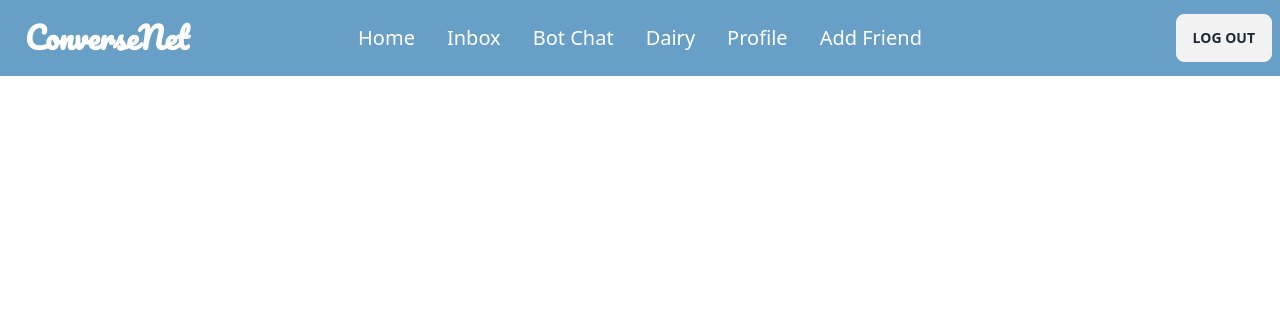
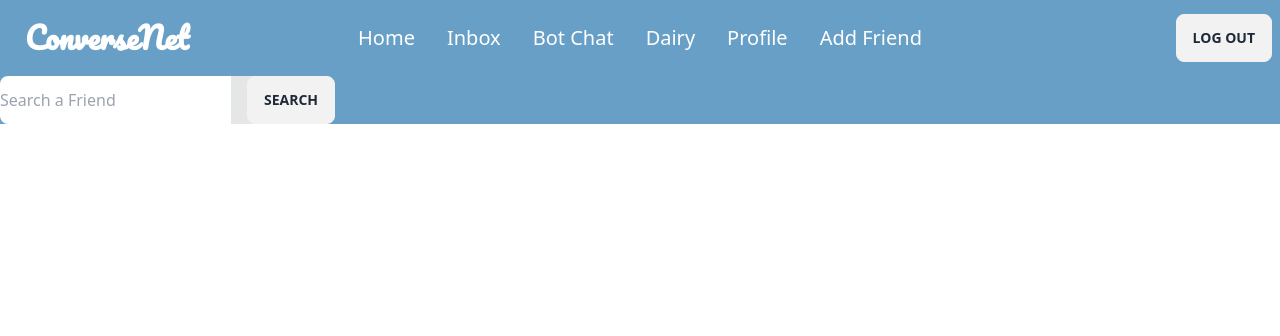
Before and after one commit to Nuzhatzeba/ConverseNet, a Django app: a page that uses ConverseNet/Home/templates/Home/homepage.html in a window 1280 px wide. Shown: the top 336 px of the page. Run offline with Django 4.2, Linux system fonts and the light colour scheme; some libraries are stand-ins or nearby versions.

Commit message:
chatbot backend done and inbox updated

```diff
--- a/ConverseNet/Home/templates/Home/botchat.html
+++ b/ConverseNet/Home/templates/Home/botchat.html
@@ -2,7 +2,7 @@
 <html lang="en" data-theme="light">
 <head>
     <meta charset="UTF-8">
-    <title>Title</title>
+    <title>BOT Chat</title>
     <link href="https://cdn.jsdelivr.net/npm/daisyui@3.6.2/dist/full.css" rel="stylesheet" type="text/css" />
     <script src="https://cdn.tailwindcss.com"></script><!--    daisyUI links-->
     <script src="https://cdn.tailwindcss.com"></script><!--    tailwindcss link-->
@@ -68,7 +68,7 @@
           <div class="relative mt-[250px]">
             <form method="POST">
                 {% csrf_token %}
-                <input type="text" placeholder="Type here" class="input input-bordered input-info h-[60px] w-full mt-[100px]"/>
+                <input name="message"type="text" placeholder="Type here" class="input input-bordered input-info h-[60px] w-full mt-[100px]"/>
                 <input class="btn bg-[#032A47] absolute inset-y-0 right-0 h-[60px] px-4 text-white mt-[100px]" type="submit" value="SEND">
             </form>
           </div>
--- a/ConverseNet/Home/templates/Home/homepage.html
+++ b/ConverseNet/Home/templates/Home/homepage.html
@@ -116,18 +116,25 @@
     <li class="btn"><a href="/loadout/">Log Out</a></li>
   </div>
 </div>
-<div class="content">
-<form class='form-inline' method="POST">
-          {% csrf_token%}
-      </form>
-<div class="left-col">
-       <h1>{% include 'Home/flash-msg.html' %}</h1>
 </div>
 
+<div class="container">
+    <div id="content">
+      <form class='form-inline' method="POST">
+          {% csrf_token%}
+        <div class="input-group">
+          <input type='text' name='email' id='search' class="form-control search-form" placeholder="Search a Friend">
+          <span class="input-group-btn" style="width:20px">
+            <div class="input-group-btn" style="width:20px"class="d-flex justify-content-center mt-3 login_container" >
+                <input class="btn login_btn" type="submit" value="SEARCH">
+            </div>
+          </span>
+        </div>
+          {% include 'Home/flash-msg.html' %}
+      </form>
+
+  </div>
 </div>
-</div>
-
-
 
 </body>
 </html>
--- a/ConverseNet/Home/urls.py
+++ b/ConverseNet/Home/urls.py
@@ -12,7 +12,7 @@ urlpatterns = [
     path('homepage/<str:user_name>/', views.homepage, name='homepage'),
     path('loadout/', views.loadpage, name='logout'),
     path('homepage/<str:user_name>/profile/', views.profile, name='profile'),
-    path('homepage/inbox/', views.chat, name='inbox'),
+    path('homepage/<str:user_name>/<str:friend_name>/<str:thread_id>/inbox/', views.inbox_page, name='inbox'),
     path('homepage/<str:user_name>/ResetPassword', views.password_reset, name='password'),
     path('homepage/<str:user_name>/addfriend/', views.addfriend_page, name='addfriend'),
 
--- a/ConverseNet/Home/views.py
+++ b/ConverseNet/Home/views.py
@@ -8,6 +8,39 @@ from django.urls import reverse
 # Create your views here.
 
 from .models import ConverseNetUser, Profile, Bot_Message, FriendsThread, Requests, FriendsThreadMessage, Diary
+
+
+def getMessages(request, thread_id):
+    friends = FriendsThread.objects.get(id=thread_id)  # thread model
+    message_collection = FriendsThreadMessage.objects.filter(thread_Id=friends.id)  # message model
+    lists_of_message = []
+    for message in message_collection:
+        chat = message.message
+        time = message.friends_Chat_Time.strftime("%m/%d/%Y, %H:%M:%S")
+        sender = ConverseNetUser.objects.get(id=message.sender_Id)
+        sender_name = sender.f_name + " " + sender.l_name
+        history = str(sender_name.upper() + ":" + chat + "       " + time)
+        lists_of_message.append(history)
+    return lists_of_message
+
+
+def inbox_page(request, friend_name, thread_id, user_name):
+    list_of_messages = getMessages(request, thread_id=thread_id)
+    user = User.objects.get(username=user_name)
+    userid = user.id
+    if request.method == 'POST':
+        message = request.POST['message']
+        if message != '':
+            fuser = ConverseNetUser.objects.get(user_ID=userid)
+            friends_thread = FriendsThread.objects.get(id=thread_id)
+            new_message = FriendsThreadMessage(message=message, sender_Id=fuser, thread_Id=friends_thread)
+            new_message.save()
+            list_of_messages = getMessages(request, thread_id=thread_id)
+    return render(request, 'Home/chat.html', {'friend_name': friend_name,
+                                              'user_name': user_name,
+                                              'friends_id': thread_id,
+                                              'messages': list_of_messages,
+                                              'userid': userid})
 
 
 # from .forms import ClientForm
@@ -92,10 +125,6 @@ def signup(request):
     return render(request, 'Home/signup.html')
 
 
-def chat(request, user_name):
-    return render(request, 'Home/chat.html', {'user_name': user_name})
-
-
 def getMessagesRobo(request, user_id):
     lists = []
     if Bot_Message.objects.filter(converseNet_user=user_id).exists():
@@ -104,16 +133,12 @@ def getMessagesRobo(request, user_id):
         for message in msgs:
             user_chat = message.converseNet_user_Message
             reply = message.reply_Message
-            time = message.Message_Time.strftime("%m/%d/%Y, %H:%M:%S")
+            time = message.message_Time.strftime("%m/%d/%Y, %H:%M:%S")
             history1 = str('YOU  :' + user_chat + ', TIME :' + time)
             lists.append(history1)
             history2 = str('BOT  :' + reply + '\n' + ', TIME :' + time)
             lists.append(history2)
     return lists
-
-
-def inbox(request, user_name):
-    pass
 
 
 def botchat(request, user_name):
@@ -130,7 +155,7 @@ def botchat(request, user_name):
         if message != '':
             response: str = get_bot_response(message, prompt_list)
             new_msg = Bot_Message(converseNet_user_Message=message, reply_Message=response,
-                                  converseNet_user=client_id)
+                                  converseNet_user=client)
             new_msg.save()
             # get the previous messages from record
             lists = getMessagesRobo(request, user_id=client_id)
@@ -186,6 +211,37 @@ def loadpage(request):
 
 
 def homepage(request, user_name):
+    if request.method == 'POST':
+        friend_email = request.POST['email']
+        cuser = User.objects.get(username=user_name)
+        user = ConverseNetUser.objects.get(user_ID=cuser.id)
+
+        if User.objects.filter(email=friend_email).exists():  # if that user exists
+            cfriend_user = User.objects.get(email=friend_email)
+            friend_user=ConverseNetUser.objects.get(user_ID=cfriend_user.id)
+            flag = 0
+            if user is not None and friend_user is not None:
+                friendship_thread_of_user_where_user_is_person_1 = FriendsThread.objects.filter(
+                    friends_User_id_Person1=user)
+                for thread in friendship_thread_of_user_where_user_is_person_1:
+                    if thread.friends_User_id_Person2 == friend_user:
+                        flag = 1
+                        thread_id = thread.id
+                        break
+                friendship_thread_of_user_where_user_is_person_2 = FriendsThread.objects.filter(
+                    friends_User_id_Person2=user)
+                for thread in friendship_thread_of_user_where_user_is_person_2:
+                    if thread.friends_User_id_Person1 == friend_user:
+                        thread_id = thread.id
+                        flag = 1
+                        break
+                if flag == 1:
+                    return redirect('inbox', friend_name=cfriend_user.first_name + ' ' + friend_user.last_name,
+                                    thread_id=thread_id, user_name=cuser.username)
+                else:
+                    messages.error(request, 'you are not friends with this person !! ')
+        else:
+            messages.error(request, 'NO SUCH PERSON EXISTS !!')
     return render(request, 'Home/homepage.html', {'user_name': user_name, })
 
 
```
Also changed, not shown: ConverseNet/db.sqlite3.
